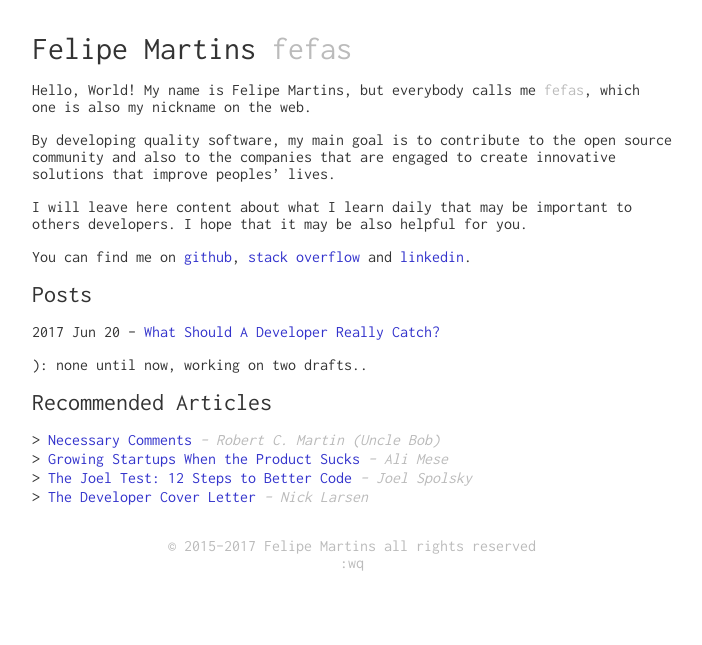
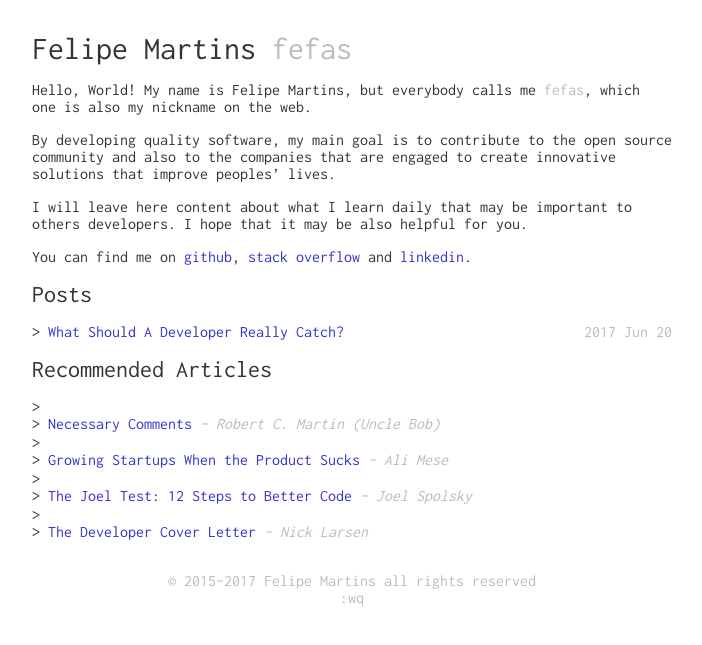
Before and after one commit to fefas/blog.fefas.net, a Jekyll site: the page built from pages/home.md, in a window 1280 px wide. Shown: the top 645 px of the page, without its empty margins (288-990 px from the left). Built offline with Jekyll 4.4.1, drawn with Linux system fonts in a browser that asks for light colours.

Commit message:
Better format of posts list in home page

```diff
--- a/assets/styles.sass
+++ b/assets/styles.sass
@@ -107,6 +107,14 @@ main
       padding: $content-list-item-padding
       margin: $content-list-item-margin
 
+      span.post-date
+        float: right
+        color: $font-color-subtle
+
+      &:before
+        font-size: $font-size
+        content: $content-list-item-before-chars
+
       p
         margin: $no-margin
 
--- a/pages/home.md
+++ b/pages/home.md
@@ -24,10 +24,8 @@ You can find me on
 ## Posts
 
 {% for post in site.posts %}
-  * {{ post.date | date: '%Y %b %d' }} - [{{ post.title }}]({{ post.url }})
+  * [{{ post.title }}]({{ post.url }}) <span class="post-date">{{ post.date | date: '%Y %b %d' }}</span>
 {% endfor %}
-
-): none until now, working on two drafts..
 
 ## Recommended Articles
 
```
